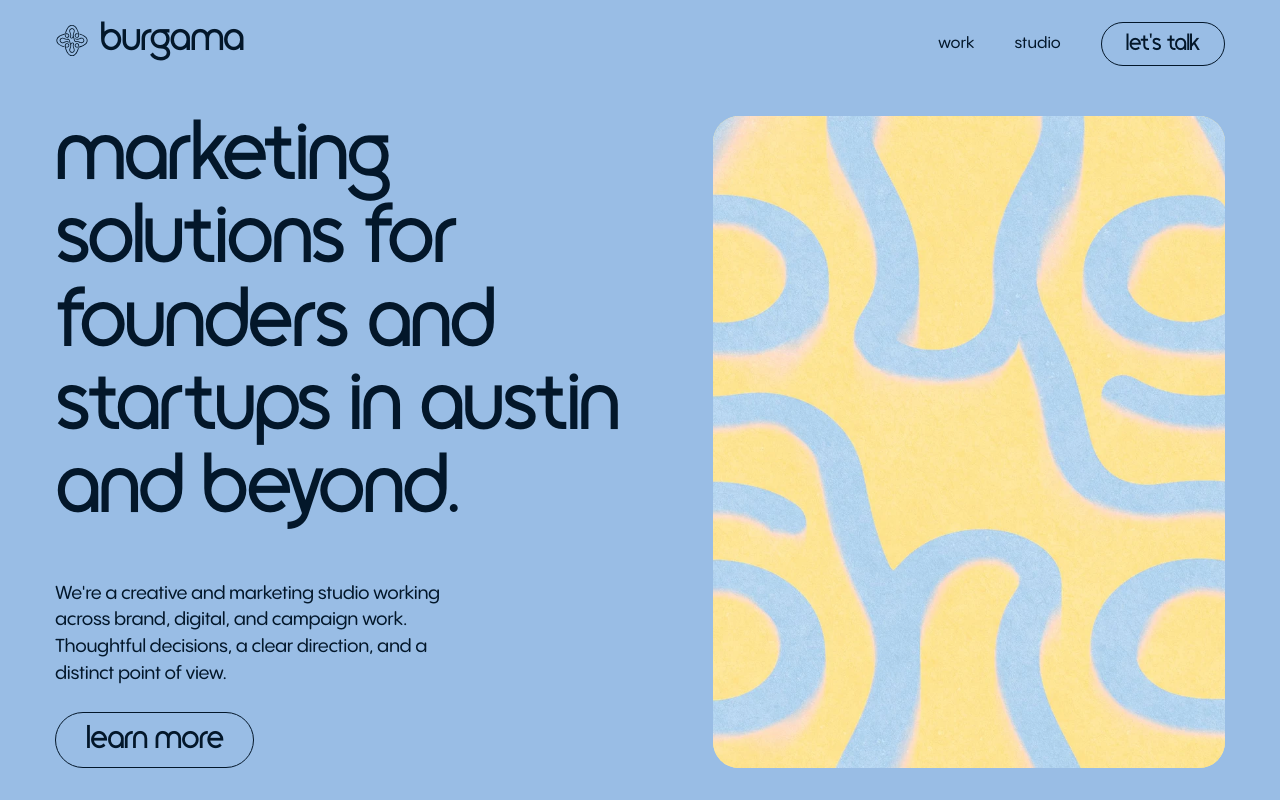
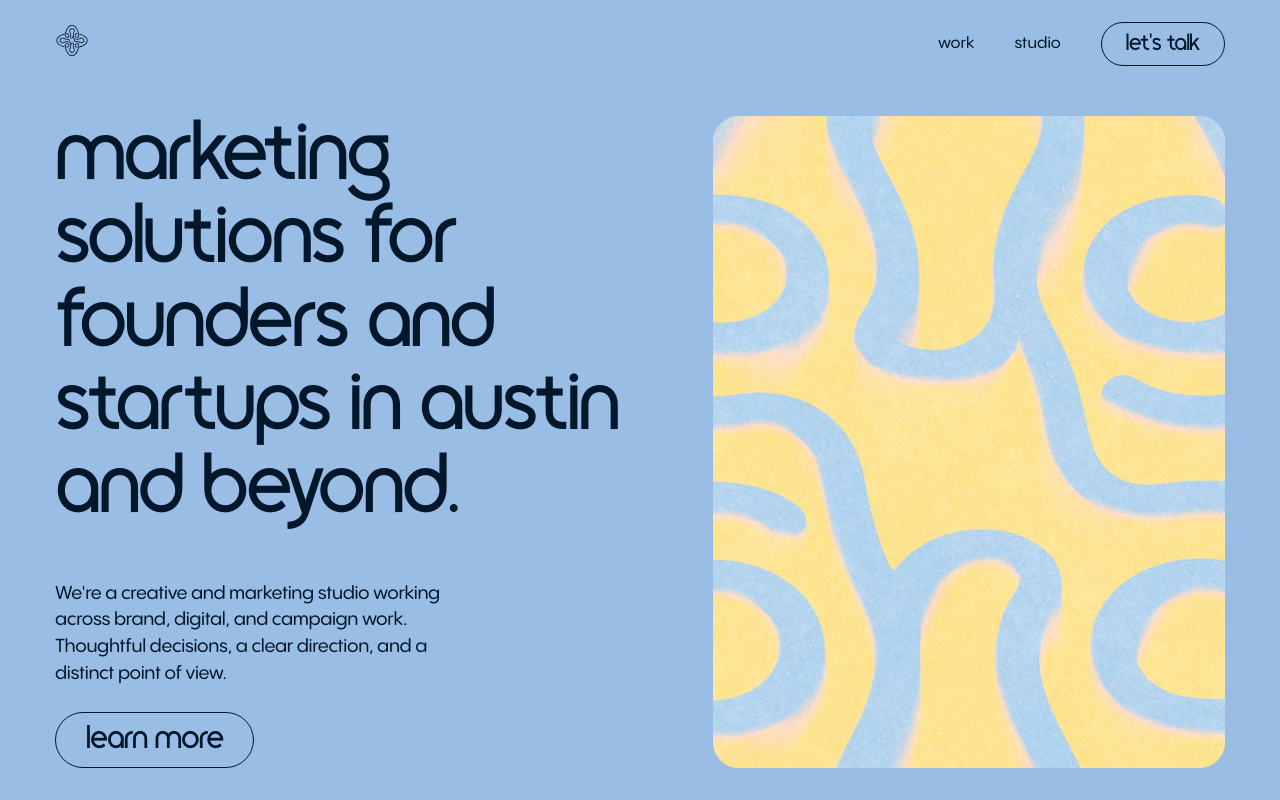
Before and after one commit to cedarandcactus/burgama-site-14.5, a Next.js app: page / in a window 1280 px wide. Shown: the top 800 px of the page. Built offline with nearby package versions, Linux system fonts and the light colour scheme.

Commit message:
feat: replace BrandMark with BurgamaMark in CornerShell component\n\nUpdated logo component to reflect new branding.

```diff
--- a/components/corner-shell.tsx
+++ b/components/corner-shell.tsx
@@ -3,7 +3,7 @@
 import Link from 'next/link'
 import { usePathname } from 'next/navigation'
 import { useEffect, useRef, useState } from 'react'
-import { BrandMark } from '@/components/brand-mark'
+import { BurgamaMark } from '@/components/burgama-mark'
 
 const destinations = [
   { label: 'work', href: '/work' },
@@ -39,7 +39,7 @@ export function CornerShell() {
   return (
     <header ref={header} className="site-header" data-menu-open={open}>
       <div className="header-inner">
-        <Link href="/" aria-label="Burgama home" className="header-brand"><BrandMark withMark /></Link>
+        <Link href="/" aria-label="Burgama home" className="header-brand"><span className="brand-lockup"><BurgamaMark /></span></Link>
         <nav className="desktop-nav" aria-label="Primary">
           {destinations.slice(0, 2).map(item => <Link key={item.href} href={item.href} aria-current={pathname.startsWith(item.href) ? 'page' : undefined}>{item.label}</Link>)}
           <Link href="/contact" className="pill pill-small" aria-current={pathname === '/contact' ? 'page' : undefined}>let&apos;s talk</Link>
```
